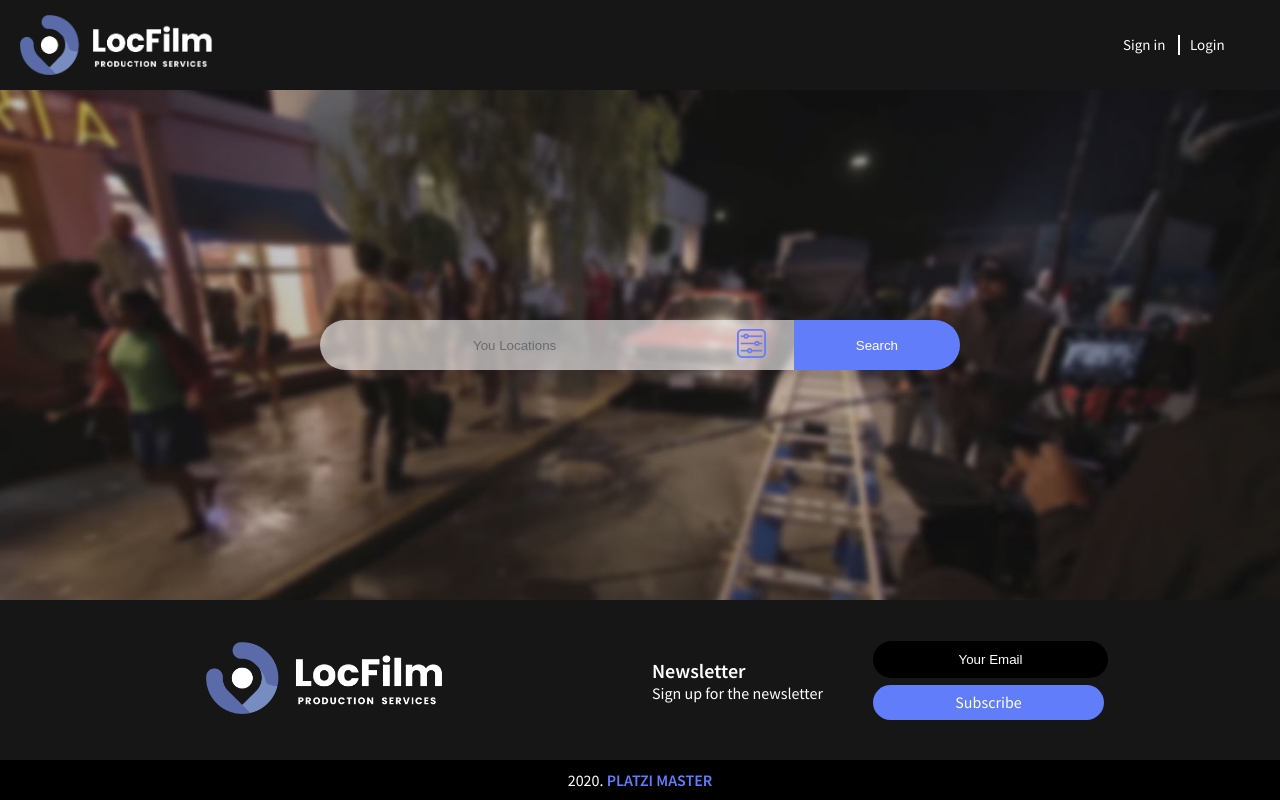
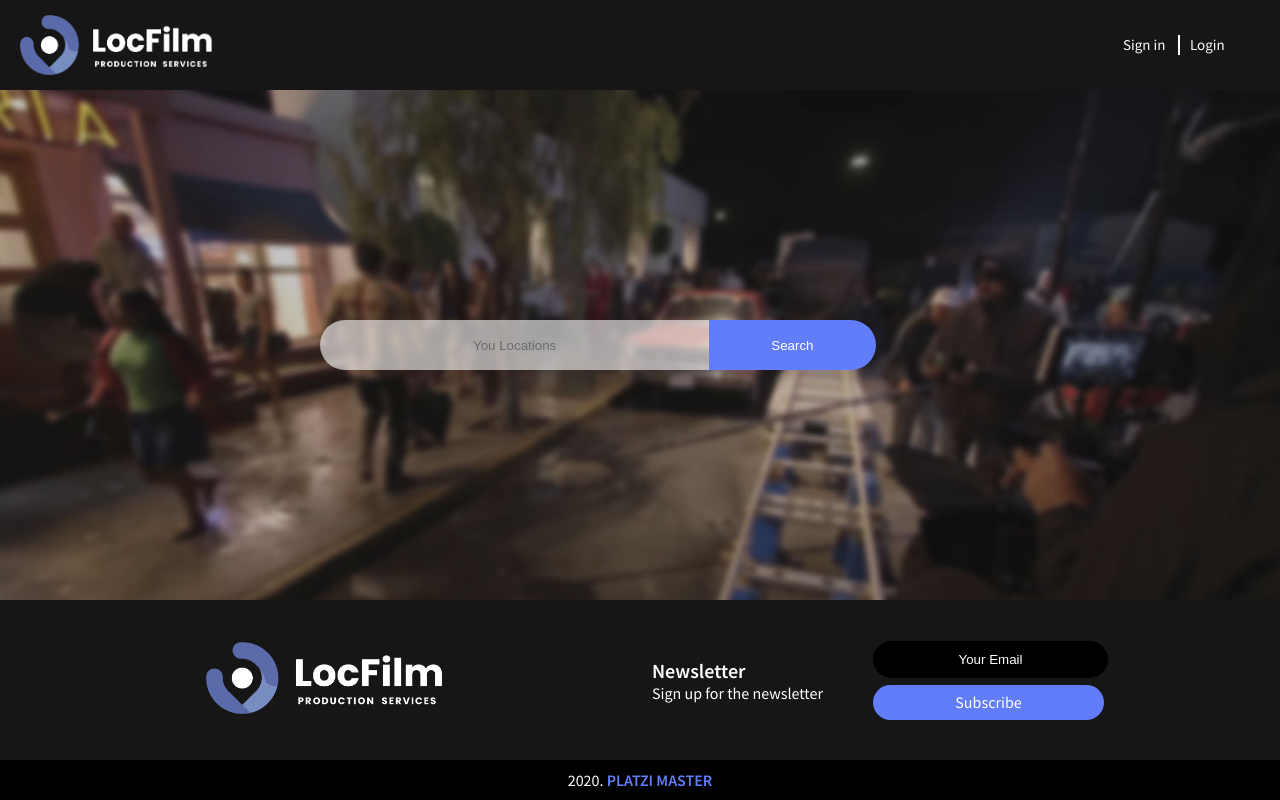
Before and after one commit to cesarp04/locfilm-frontend, a React app: page / in a window 1280 px wide. Built offline with nearby package versions, Linux system fonts and the light colour scheme.

Commit message:
The styles of my reservations page were modified, a small detail in the readme, and the filter button was hidden on the home page.

```diff
--- a/src/assets/styles/components/MyReservations.scss
+++ b/src/assets/styles/components/MyReservations.scss
@@ -56,7 +56,11 @@
   height: auto;
   border-radius: 0 0 20px 20px;
   padding: 15px;
+  color: $white;
+
 }
+// .card__info>p{
+// }
 .card--btns {
   background-color: $button-color;
   border: 1px solid $white;
--- a/src/components/HomeMain.jsx
+++ b/src/components/HomeMain.jsx
@@ -37,9 +37,9 @@ const HomeMain = () => {
                 <div className="ContainerHome__SearchHome--input">
                     <input type="text" placeholder="You Locations" value={text} onChange={e=>setText(e.target.value)} />
                 </div>
-                <div className="ContainerHome__SearchHome--filter">
+                {/* <div className="ContainerHome__SearchHome--filter">
                     <a href="#"><img src={filter} alt="icon_Filter" onClick={changeModalVisibility} /></a>
-                </div>
+                </div> */}
                 <button onClick={searchLocations} className="ContainerHome__SearchHome--BtnSearch">
                     Search
             </button>
```
